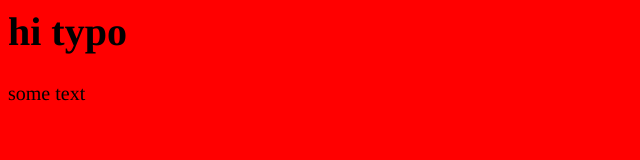
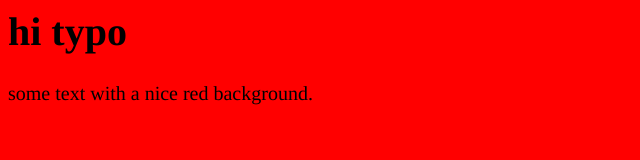
Before and after one commit to lucamurgia/typography-trials, a plain HTML site: page index.html in a window 1280 px wide. Shown: the whole page, without its empty margins (0-640 px from the left). Drawn offline with Linux system fonts and the light colour scheme.

Commit message:
clarify usage

```diff
--- a/index.html
+++ b/index.html
@@ -6,9 +6,8 @@
 <body>
 	<h1>hi typo</h1>
 	<p>
-		some text
+		some text with a nice red background.
 	</p>
-
 
 </body>
 </html>
```
